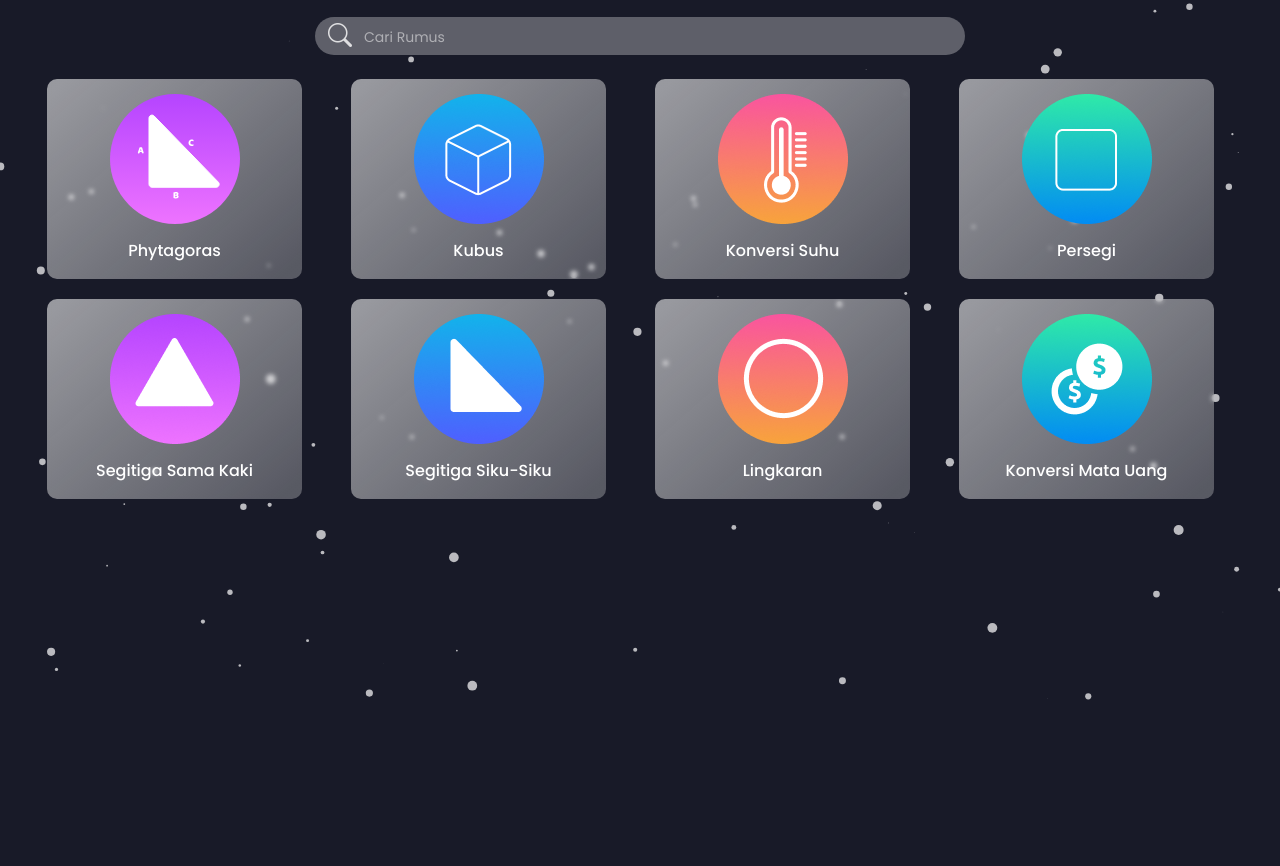
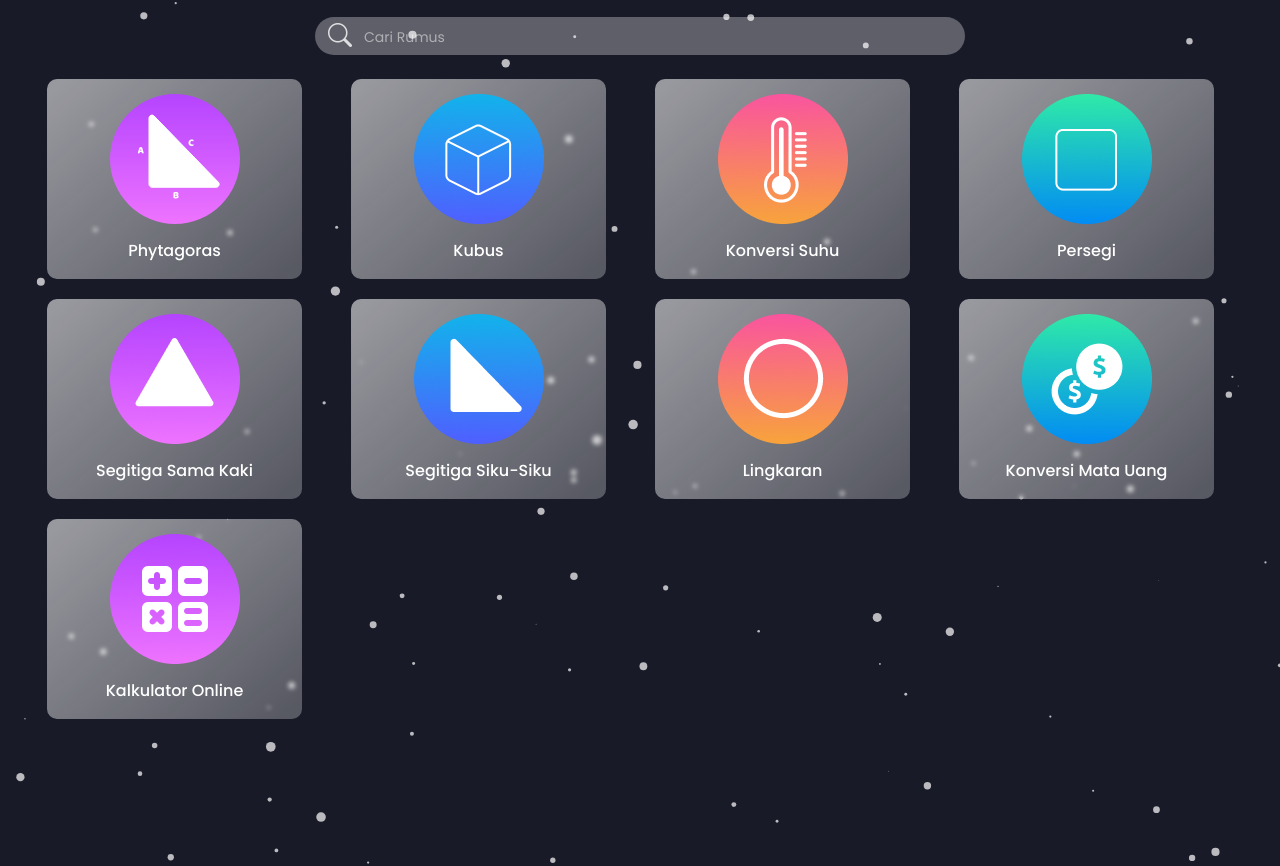
Before and after one commit to oscode04/web-rumus, a plain HTML site: page index.html in a window 1280 px wide. Shown: the part 94-960 px from the top of the page. Before the commit the page ends 806 px from the top, so only its background shows below. Drawn offline with nearby package versions, Linux system fonts and the light colour scheme.

Commit message:
menambahkan halaman kalkulator online

```diff
--- a/CSS/style.css
+++ b/CSS/style.css
@@ -174,8 +174,8 @@ body {
 #particles-js {
   z-index: -2;
   position: absolute;
-  width: 100%;
-  height: 100%;
+  width: auto;
+  height: 100vw;
 }
 
 /* custom scroll bar */
--- a/index.html
+++ b/index.html
@@ -253,6 +253,21 @@
               </div>
             </a>
           </div>
+          <div class="col-lg-3 col-6">
+            <a href="https://simpel-kalkulator.netlify.app">
+              <div
+                data-tilt
+                class="formula-box d-flex flex-column align-items-center"
+              >
+                <img
+                  src="aset/konten/kalkulator.png"
+                  alt=""
+                  class="formula-icon"
+                />
+                <p class="formula-name">Kalkulator Online</p>
+              </div>
+            </a>
+          </div>
         </div>
 
         <div class="row first-row"></div>
```
Also changed, not shown: Aset/konten/kalkulator.png (added).
